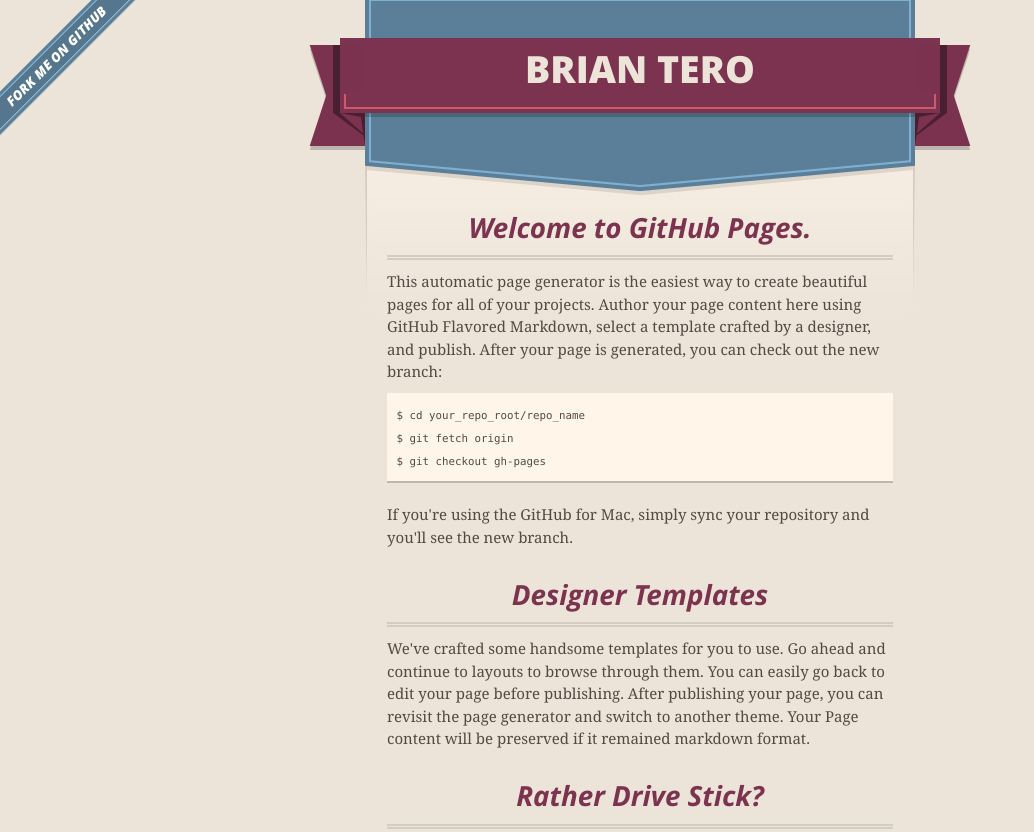
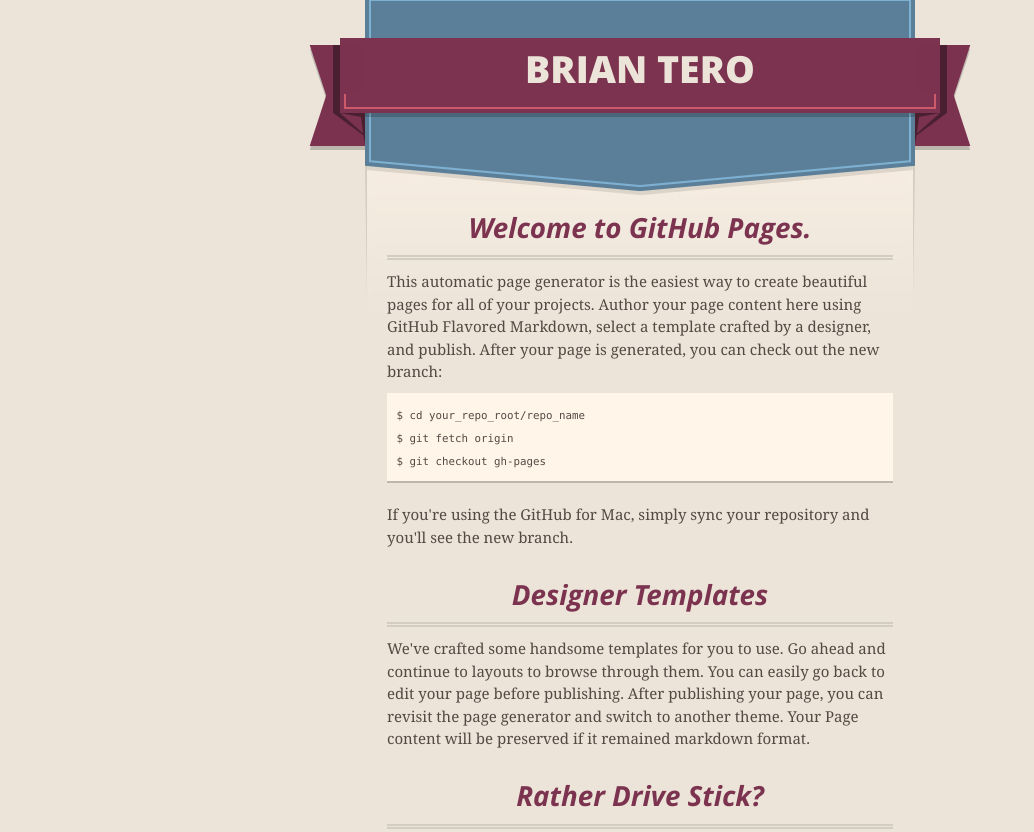
Before and after one commit to BTero/btero.github.io, a plain HTML site: page resume.html in a window 1280 px wide. Shown: the top 832 px of the page, without its empty margins (0-1034 px from the left). Drawn offline with nearby package versions, Linux system fonts and the light colour scheme.

Commit message:
Removed Fork Banner

```diff
--- a/resume.html
+++ b/resume.html
@@ -21,7 +21,7 @@
   </head>
 
   <body>
-    <a id="forkme_banner" href="https://github.com/BTero">View on GitHub</a>
+
     <div class="shell">
 
       <header>
```
